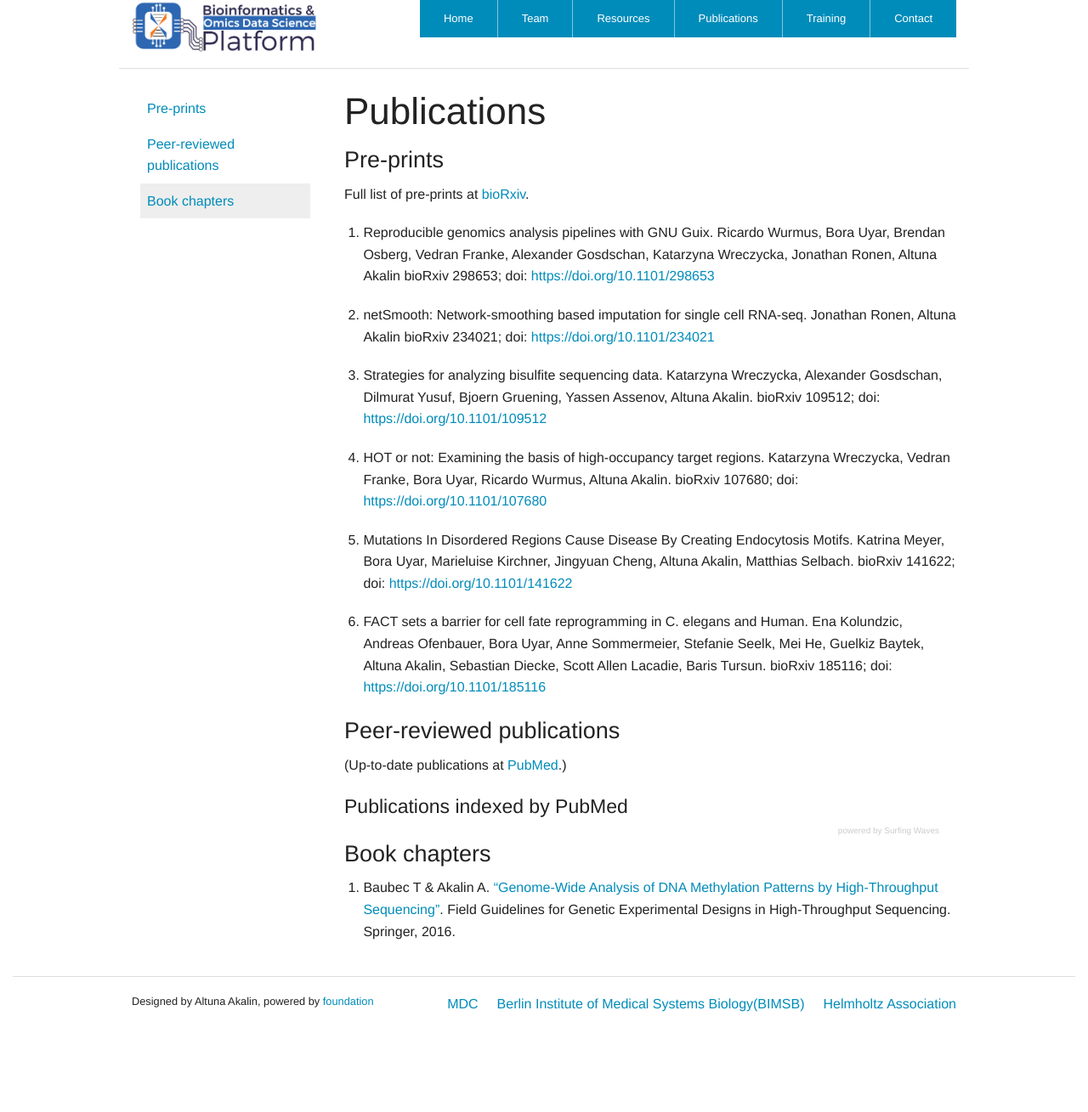
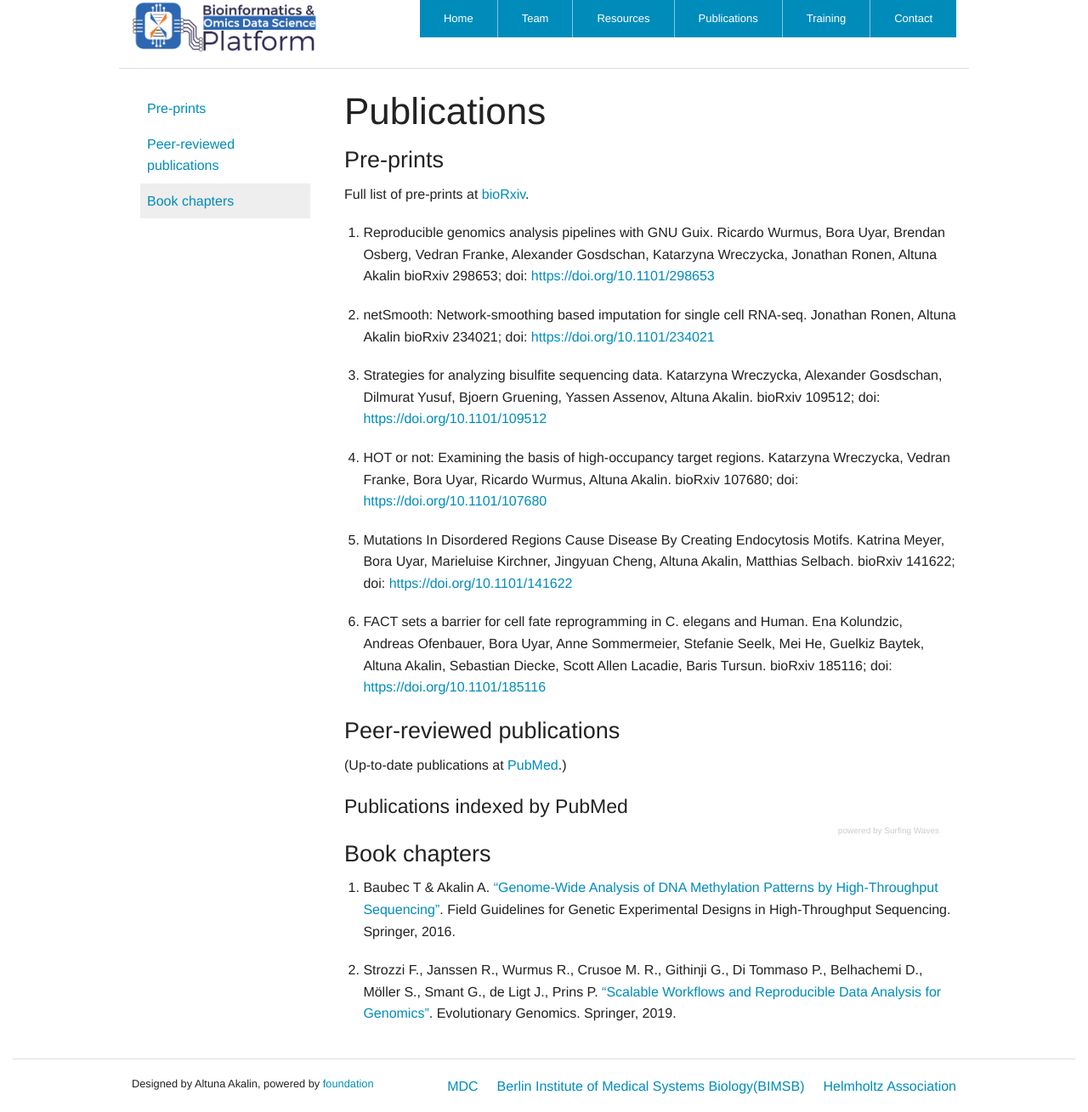
Before and after one commit to BIMSBbioinfo/bimsbbioinfo.github.io, a Jekyll site: the page built from publications.markdown, in a window 1280 px wide. Shown: the whole page at 85% size. Built offline with Jekyll 4.4.1, drawn with Linux system fonts in a browser that asks for light colours; comment, search, counter and statistics services are not loaded; our own code applies the rules of GitHub Pages for plain Markdown files; before the commit the page ends 1212 px from its top, so only the background shows below that.

Commit message:
publications: Add book chapter in Evolutionary Genomics.

```diff
--- a/publications.markdown
+++ b/publications.markdown
@@ -85,3 +85,5 @@ rssfeed_cache = "924219f0f9710dd1aa89cf089890a652";
 ### Book chapters
 
 1. Baubec T & Akalin A. ["Genome-Wide Analysis of DNA Methylation Patterns by High-Throughput Sequencing"](http://link.springer.com/chapter/10.1007/978-3-319-31350-4_9). Field Guidelines for Genetic Experimental Designs in High-Throughput Sequencing. Springer, 2016.
+
+2. Strozzi F., Janssen R., Wurmus R., Crusoe M. R., Githinji G., Di Tommaso P., Belhachemi D., Möller S., Smant G., de Ligt J., Prins P. ["Scalable Workflows and Reproducible Data Analysis for Genomics"](https://link.springer.com/protocol/10.1007%2F978-1-4939-9074-0_24). Evolutionary Genomics. Springer, 2019.
```
